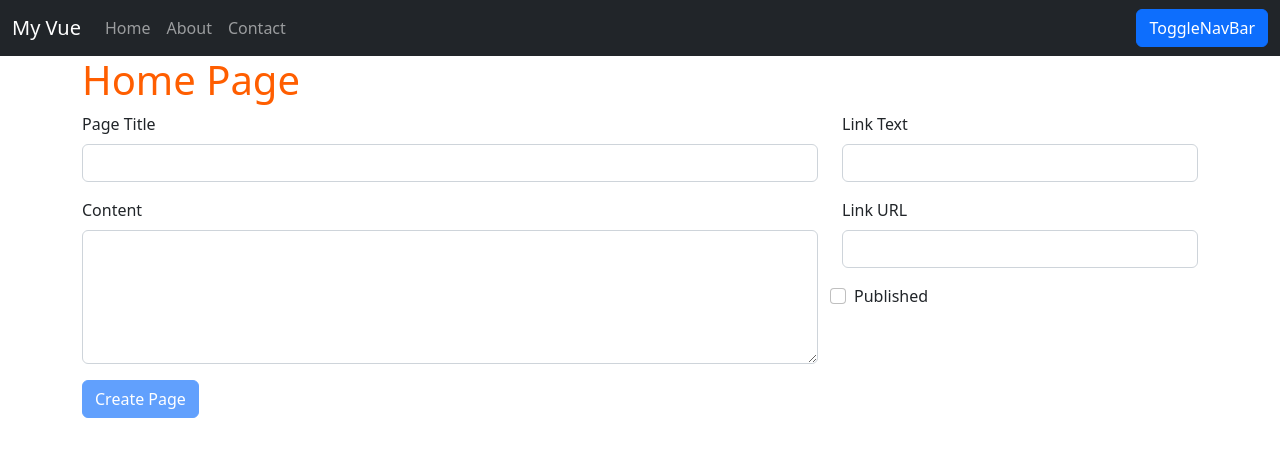
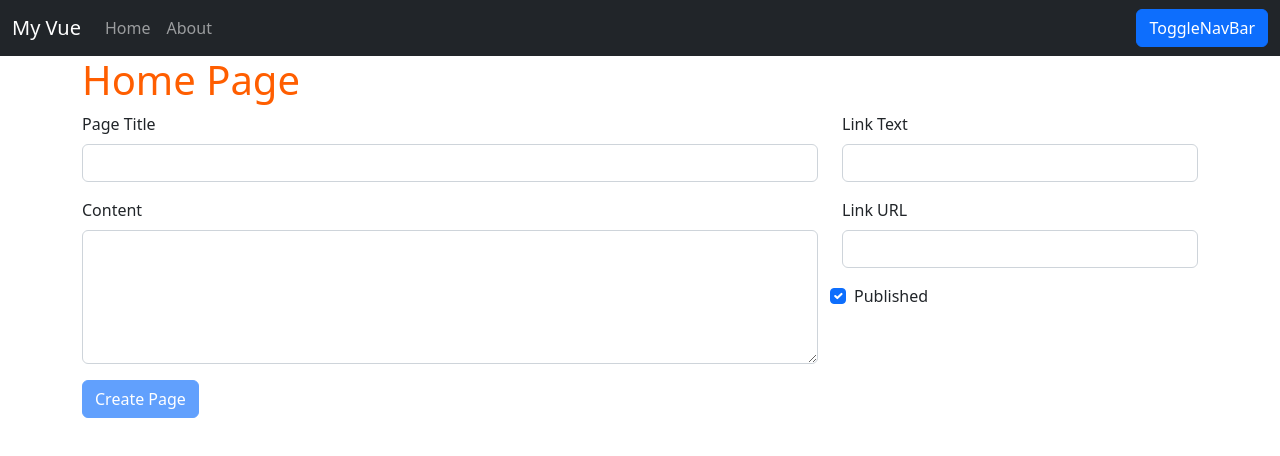
Before and after one commit to JoyDaniel/Learning-Vue-, a Vue app in the folder Project/vue-start-spa/: page / in a window 1280 px wide. Shown: the top 456 px of the page. Built offline with nearby package versions, Linux system fonts and the light colour scheme.

Commit message:
Updating and filtering data

```diff
--- a/Project/vue-start-spa/public/pages.json
+++ b/Project/vue-start-spa/public/pages.json
@@ -1,13 +1,16 @@
 [
 {
     "link": {"text":"Home", "url":"Home.html"},
-    "pageTitle": "Home Page"
+    "pageTitle": "Home Page",
+    "published": true
 },
 {
     "link": {"text":"About", "url":"About.html"},
-    "pageTitle": "About page"
+    "pageTitle": "About page",
+    "published": true
 },
 {
     "link": {"text":"Contact", "url":"Contact.html"},
-    "pageTitle": "Contact page"
+    "pageTitle": "Contact page",
+    "published": false
 }]
--- a/Project/vue-start-spa/src/App.vue
+++ b/Project/vue-start-spa/src/App.vue
@@ -48,7 +48,7 @@
 
         },
         pageCreated(pageObj){
-            console.log(pageObj);
+           this.pages.push(pageObj);
         }
     }
 }
--- a/Project/vue-start-spa/src/components/CreatePage.vue
+++ b/Project/vue-start-spa/src/components/CreatePage.vue
@@ -47,7 +47,7 @@
                 </div>
                 <div class="row mb-3">
                     <div class="form-check">
-                        <input class="form-check-input" type="checkbox">
+                        <input class="form-check-input" type="checkbox" v-model="published">
                         <label class="form-check-label" for="gridChceck1">
                         Published
                         </label>
@@ -78,7 +78,8 @@
                 pageTitle:'',
                 content:'',
                 linkText:'',
-                linkUrl:''
+                linkUrl:'',
+                published:true
             }
         },
         methods:{
@@ -93,8 +94,14 @@
                     link:{
                         text: this.linkText,
                         url: this.linkUrl
-                    }
-                })
+                    },
+                    published: this.published
+                });
+                this.pageTitle='';
+                this.content='';
+                this.linkText='';
+                this.linkUrl='';
+                this.published=true
             }
         }
     }
--- a/Project/vue-start-spa/src/components/Navbar.vue
+++ b/Project/vue-start-spa/src/components/Navbar.vue
@@ -4,7 +4,7 @@
          <div class="container-fluid">
             <a class="navbar-brand" href="#">My Vue</a>
             <ul class="navbar-nav me-auto mb-2 mb-lg-0">
-                <li v-for="(page, index) in pages" class="nav-item" :key="index">
+                <li v-for="(page, index) in publishedPages" class="nav-item" :key="index">
                     <navbar-link
                         :page="page"
                         :isActive="activePage==index"
@@ -29,6 +29,11 @@
     components: {NavbarLink},
     created(){
         this.getThemeSetting();
+    },
+    computed:{
+        publishedPages(){
+            return this.pages.filter(p=>p.published)
+        }
     },
     props: ['pages', 'activepage', 'navLinkClick'],
     data(){
```
